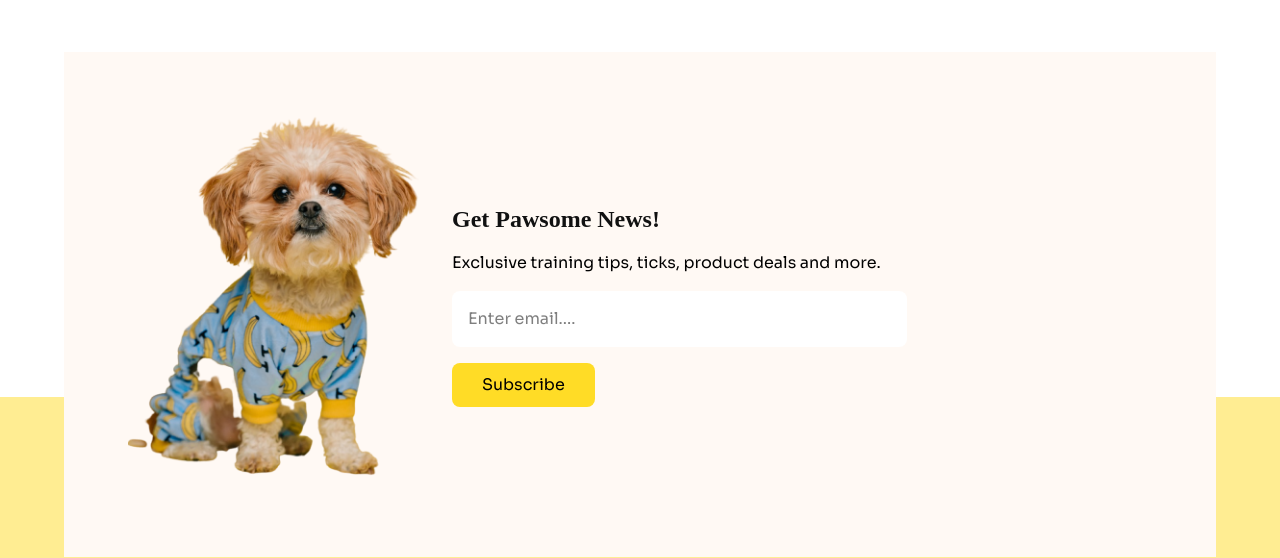
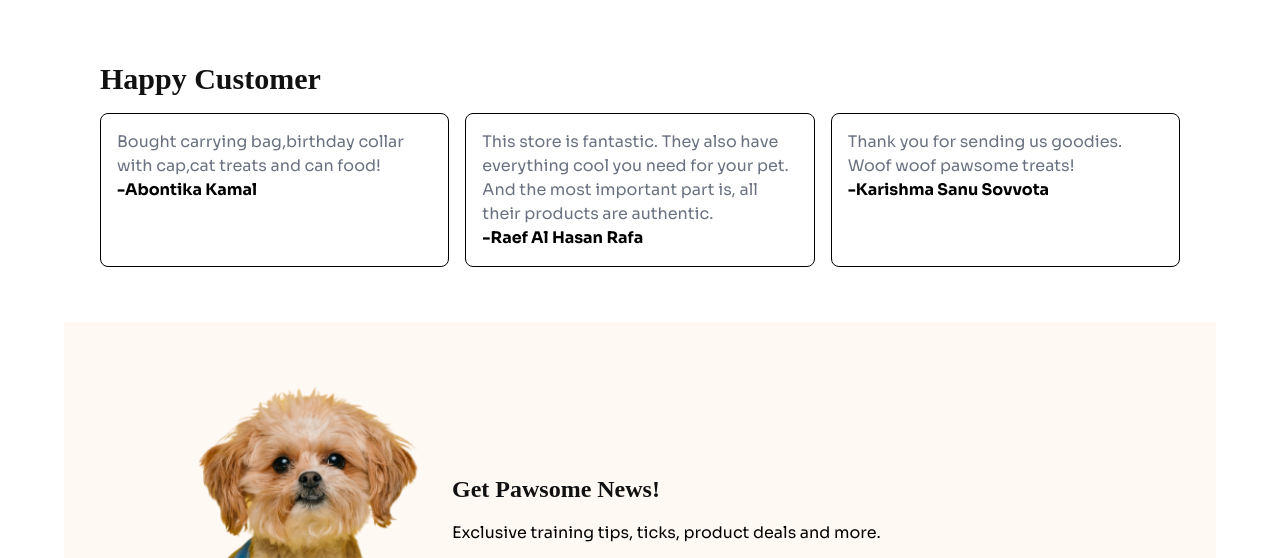
Before and after one commit to suraiya-jahan-bhuiyan-sraboni/pet-shop, a website: page index.html in a window 1280 px wide. Shown: the part 2267-2825 px from the top of the page. Drawn offline with nearby package versions, Linux system fonts and the light colour scheme; a web font is replaced by a local one.

Commit message:
added new section

```diff
--- a/index.html
+++ b/index.html
@@ -307,7 +307,24 @@
 
 
 
-    <section>
+    <section class="m-4 my-16  lg:mx-16  xl:mx-25 grid grid-cols-1 md:grid-cols-2 gap-4 lg:grid-cols-3">
+        <h1 class="text-3xl  font-bold  font-[ADLaMDisplay] text-[#111111] md:col-span-2 lg:col-span-3">Happy Customer</h1>
+        <div class="border rounded-lg p-4">
+            <p class="text-gray-500">Bought carrying bag,birthday collar with cap,cat treats and can food!</p>
+            <h1 class="font-bold ">-Abontika Kamal</h1>
+
+        </div>
+        <div class="border rounded-lg p-4">
+            <p class="text-gray-500">This store is fantastic. They also have everything cool you need for your pet. And the most important part is, all their
+            products are authentic.</p>
+            <h1 class="font-bold ">-Raef Al Hasan Rafa</h1>
+
+        </div>
+        <div class="border rounded-lg p-4 md:hidden lg:block">
+            <p class="text-gray-500">Thank you for sending us goodies. Woof woof pawsome treats!</p>
+            <h1 class="font-bold ">-Karishma Sanu Sovvota</h1>
+
+        </div>
 
     </section>
 
```
Also changed, not shown: src/output.css.
